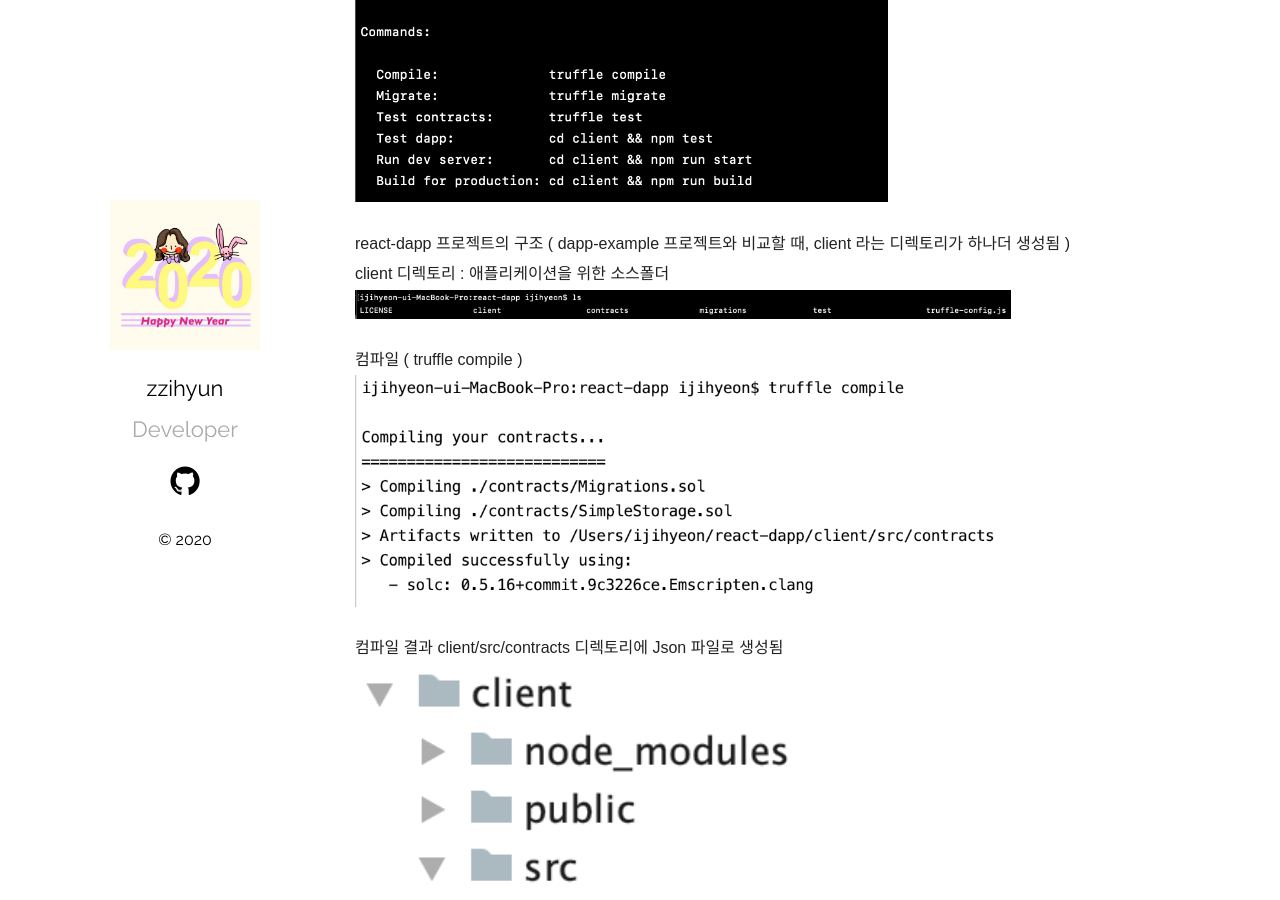
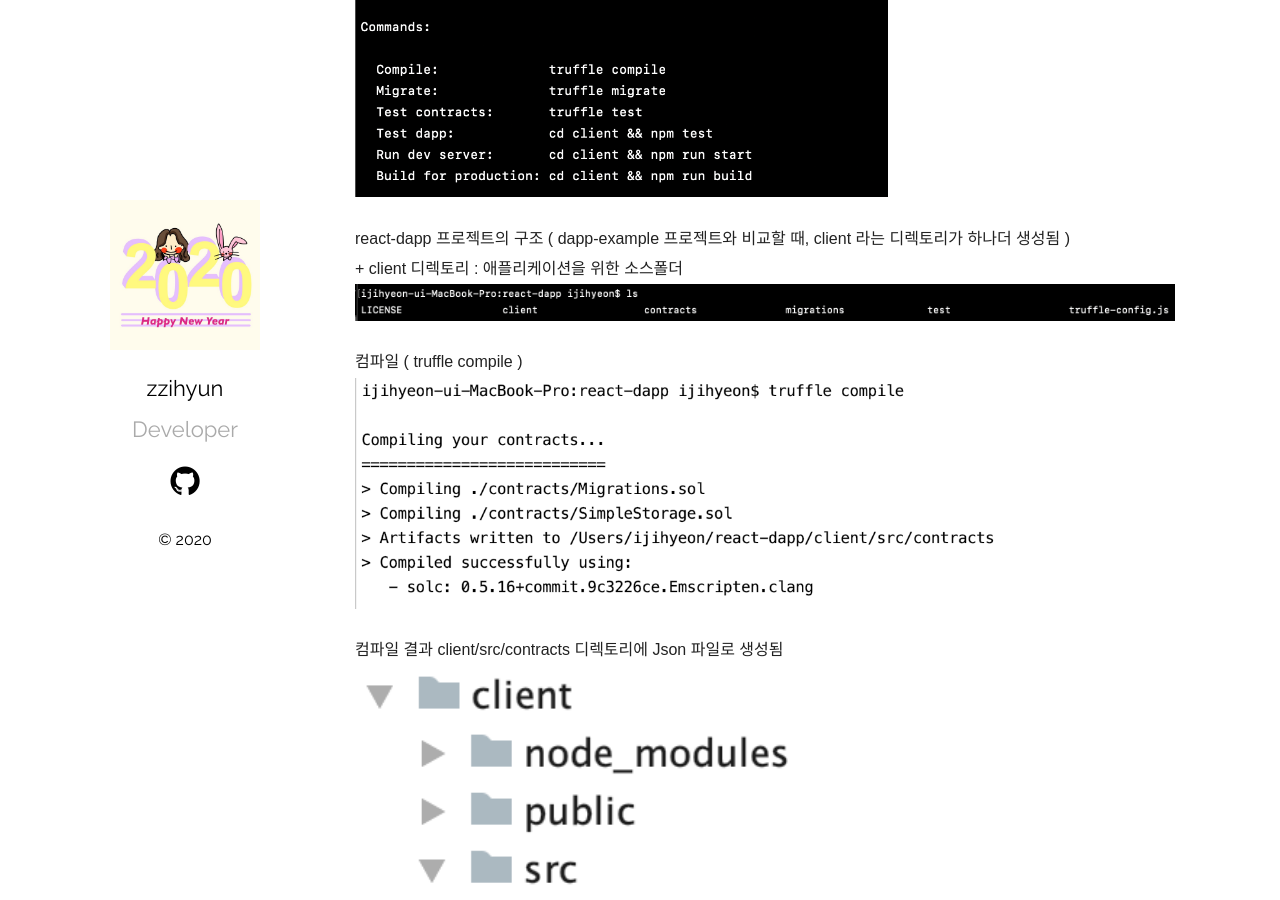
Before and after one commit to jhhhj1002/jhhhj1002.github.io, a Jekyll site: the page built from _posts/2020-03-29-Truffle-in-Blockchain-03.markdown, in a window 1280 px wide and 900 px high, scrolled down 707 px. Built offline with Jekyll 4.4.1, drawn with Linux system fonts in a browser that asks for light colours.

Commit message:
Update 2020-03-29-Truffle-in-Blockchain-03.markdown

```diff
--- a/_posts/2020-03-29-Truffle-in-Blockchain-03.markdown
+++ b/_posts/2020-03-29-Truffle-in-Blockchain-03.markdown
@@ -8,7 +8,7 @@ categories: Blockchain Dapp Truffle
 
 
 
-<h4>< 트러플 리액트 박스 열어보기 ></h4>
+<center><h3>< 트러플 리액트 박스 열어보기 ></h3></center>
 
 "react-dapp" 프로젝트 폴더 생성 후 이동
 <img src="/assets/imgs/Blockchain&Truffle_24.png" width="65%" height="40%" >
@@ -22,9 +22,10 @@ truffle unbox react
 <img src="/assets/imgs/Blockchain&Truffle_25.png" width="65%" height="35%" >
 <img src="/assets/imgs/Blockchain&Truffle_26.png" width="65%" height="35%" >
 
+
 react-dapp 프로젝트의 구조 ( dapp-example 프로젝트와 비교할 때, client 라는 디렉토리가 하나더 생성됨 )
-  client 디렉토리 : 애플리케이션을 위한 소스폴더
-<img src="/assets/imgs/Blockchain&Truffle_27.png" width="80%" height="45%" >
+        + client 디렉토리 : 애플리케이션을 위한 소스폴더
+<img src="/assets/imgs/Blockchain&Truffle_27.png" width="100%" height="60%" >
 
 
 컴파일 ( truffle compile )
```
